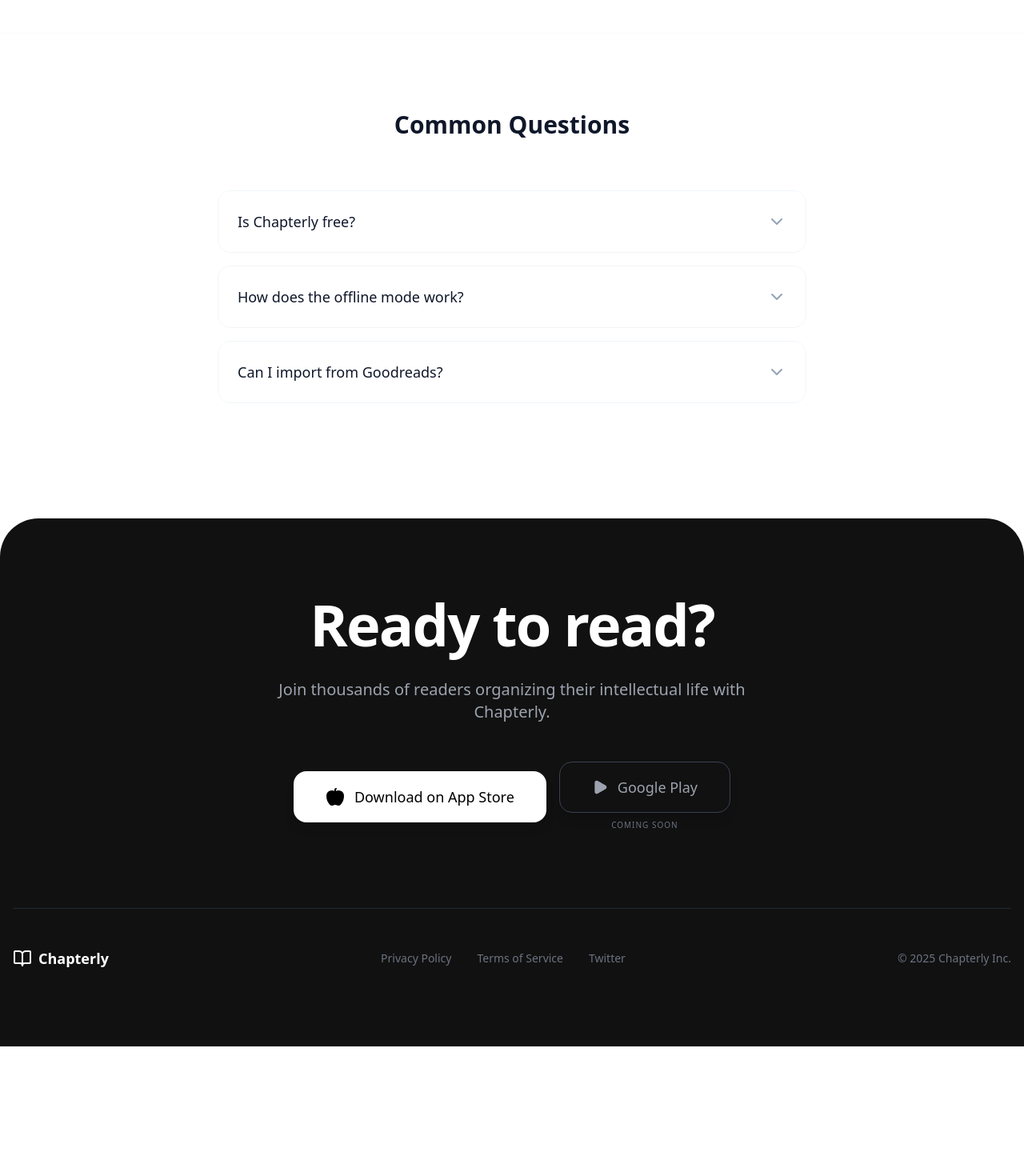
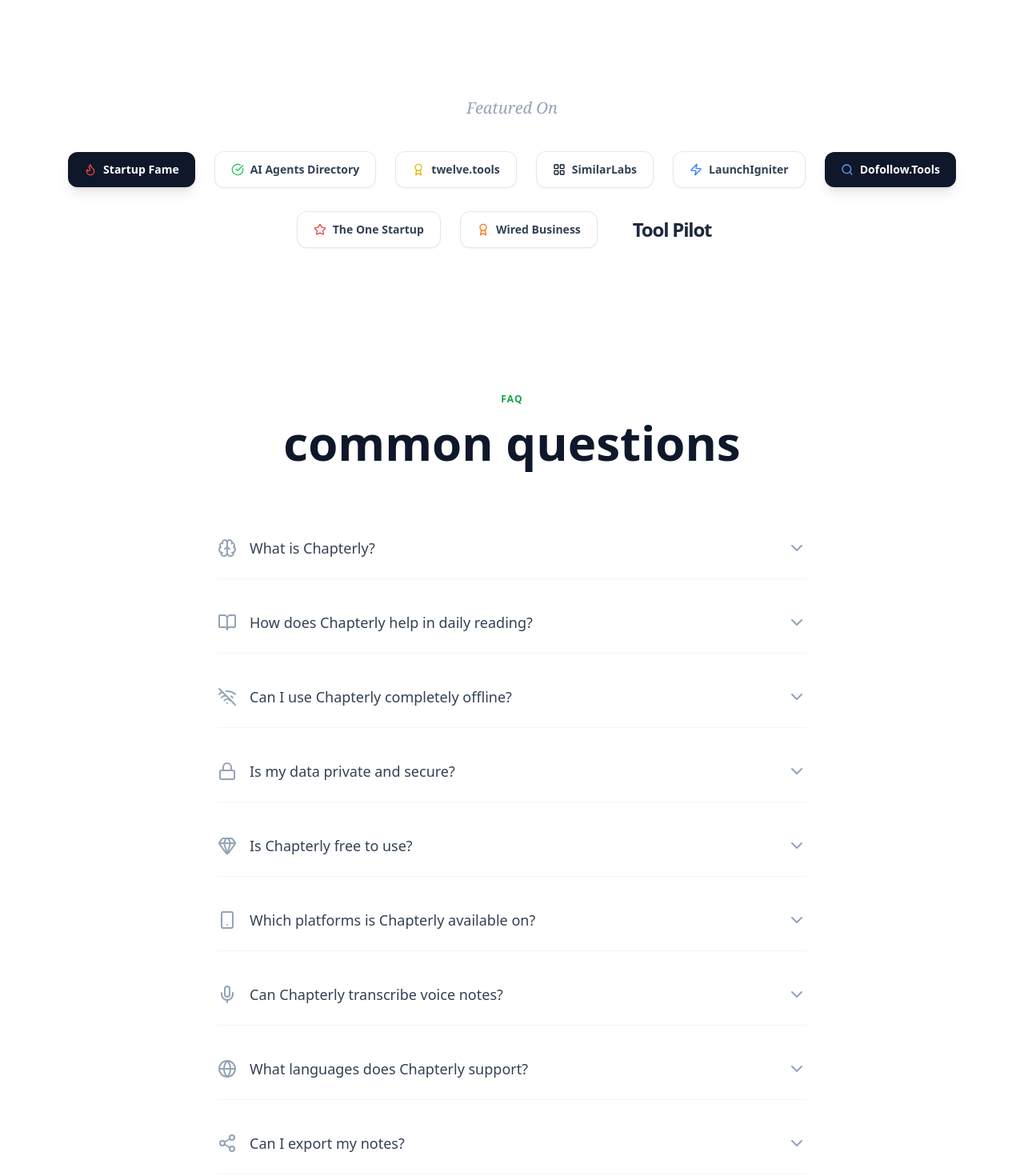
Before and after one commit to NiisG/Chapterly-Features, a Next.js app: page / in a window 1280 px wide. Shown: the part 4320-5790 px from the top of the page at 80% size. Before the commit the page ends 5628 px from the top, so only its background shows below. Built offline with nearby package versions, Linux system fonts and the light colour scheme.

Commit message:
Add changes

```diff
--- a/app/page.tsx
+++ b/app/page.tsx
@@ -13,7 +13,9 @@ import {
   Play, BookOpen, Library, Quote, Search,
   Shield, Smartphone, Zap, ChevronDown,
   ChevronLeft, ChevronRight, Star,
-  Apple, LayoutGrid, FileText, X
+  Apple, LayoutGrid, FileText, X,
+  Brain, WifiOff, Lock, Gem, Mic, Globe, Share2,
+  Flame, Award, CheckCircle
 } from 'lucide-react';
 import { clsx, type ClassValue } from "clsx";
 import { twMerge } from "tailwind-merge";
@@ -248,41 +250,41 @@ const PotentialCarousel = () => {
   );
 };
 
-// 5. LOGO MARQUEE
-const LogoMarquee = () => {
+// 5. FEATURED ON
+const FeaturedOn = () => {
+  const badges = [
+    { name: "Startup Fame", type: "dark", icon: <Flame className="w-4 h-4 text-red-500 mr-2" /> },
+    { name: "AI Agents Directory", type: "light", icon: <CheckCircle className="w-4 h-4 text-green-500 mr-2" /> },
+    { name: "twelve.tools", type: "light", icon: <Award className="w-4 h-4 text-yellow-500 mr-2" /> },
+    { name: "SimilarLabs", type: "light", icon: <LayoutGrid className="w-4 h-4 text-slate-900 mr-2" /> },
+    { name: "LaunchIgniter", type: "light", icon: <Zap className="w-4 h-4 text-blue-500 mr-2" /> },
+    { name: "Dofollow.Tools", type: "dark", icon: <Search className="w-4 h-4 text-blue-400 mr-2" /> },
+    { name: "The One Startup", type: "light", icon: <Star className="w-4 h-4 text-red-500 mr-2" /> },
+    { name: "Wired Business", type: "light", icon: <Award className="w-4 h-4 text-orange-500 mr-2" /> },
+    { name: "Tool Pilot", type: "text", icon: null }, // Just text for variety
+  ];
+
   return (
-    <div className="w-full overflow-hidden py-16 bg-white">
-      <div className="text-center mb-10 text-xs font-bold text-slate-400 uppercase tracking-[0.2em]">Trusted by readers from</div>
-      <div className="relative flex overflow-hidden group select-none">
-        <motion.div
-          className="flex gap-20 min-w-full justify-around items-center opacity-40 grayscale"
-          animate={{ x: ["0%", "-100%"] }}
-          transition={{ duration: 40, repeat: Infinity, ease: "linear" }}
-        >
-          {/* Text Placeholders - Replace with SVGs */}
-          <h3 className="text-3xl font-serif font-bold">Goodreads</h3>
-          <h3 className="text-3xl font-sans font-black tracking-tighter">TheVerge</h3>
-          <h3 className="text-3xl font-serif italic">Medium</h3>
-          <h3 className="text-3xl font-mono font-bold">ProductHunt</h3>
-          <h3 className="text-3xl font-sans font-bold">TechCrunch</h3>
-          <h3 className="text-3xl font-serif font-bold">Goodreads</h3>
-          <h3 className="text-3xl font-sans font-black tracking-tighter">TheVerge</h3>
-          <h3 className="text-3xl font-serif italic">Medium</h3>
-        </motion.div>
-        <motion.div
-          className="flex gap-20 min-w-full justify-around items-center opacity-40 grayscale absolute top-0 left-full pl-20"
-          animate={{ x: ["0%", "-100%"] }}
-          transition={{ duration: 40, repeat: Infinity, ease: "linear" }}
-        >
-          <h3 className="text-3xl font-serif font-bold">Goodreads</h3>
-          <h3 className="text-3xl font-sans font-black tracking-tighter">TheVerge</h3>
-          <h3 className="text-3xl font-serif italic">Medium</h3>
-          <h3 className="text-3xl font-mono font-bold">ProductHunt</h3>
-          <h3 className="text-3xl font-sans font-bold">TechCrunch</h3>
-          <h3 className="text-3xl font-serif font-bold">Goodreads</h3>
-          <h3 className="text-3xl font-sans font-black tracking-tighter">TheVerge</h3>
-          <h3 className="text-3xl font-serif italic">Medium</h3>
-        </motion.div>
+    <div className="py-20 bg-white">
+      <div className="container mx-auto px-4 text-center">
+        <h3 className="text-xl italic text-slate-400 font-serif mb-10">Featured On</h3>
+        <div className="flex flex-wrap justify-center gap-6 items-center">
+          {badges.map((badge, i) => (
+            <motion.div
+              key={i}
+              whileHover={{ y: -2 }}
+              className={cn(
+                "flex items-center px-5 py-3 rounded-xl font-bold text-sm transition-all cursor-default",
+                badge.type === "dark" && "bg-slate-900 text-white shadow-lg",
+                badge.type === "light" && "bg-white border border-slate-200 text-slate-700 shadow-sm hover:shadow-md",
+                badge.type === "text" && "text-2xl font-black text-slate-800 tracking-tighter"
+              )}
+            >
+              {badge.icon}
+              {badge.name}
+            </motion.div>
+          ))}
+        </div>
       </div>
     </div>
   );
@@ -292,6 +294,18 @@ const LogoMarquee = () => {
 
 export default function ChapterlyLanding() {
   const [openFaq, setOpenFaq] = useState<number | null>(null);
+
+  const faqItems = [
+    { icon: Brain, q: "What is Chapterly?", a: "Chapterly is an AI-powered reading companion that helps you track, understand, and retain more from your books." },
+    { icon: BookOpen, q: "How does Chapterly help in daily reading?", a: "It organizes your library, tracks reading streaks, and lets you save highlights and notes instantly for better retention." },
+    { icon: WifiOff, q: "Can I use Chapterly completely offline?", a: "Yes! Chapterly is built to be offline-first. Your library and notes are always accessible without an internet connection." },
+    { icon: Lock, q: "Is my data private and secure?", a: "Absolutely. We do not sell your data. Your reading habits and personal notes are stored locally and synced securely." },
+    { icon: Gem, q: "Is Chapterly free to use?", a: "The core features are free forever. We offer a premium tier for advanced AI insights and unlimited cloud sync." },
+    { icon: Smartphone, q: "Which platforms is Chapterly available on?", a: "Currently available on iOS. Android version is coming soon!" },
+    { icon: Mic, q: "Can Chapterly transcribe voice notes?", a: "Yes, you can dictate notes directly into the app and our AI will transcribe and organize them for you." },
+    { icon: Globe, q: "What languages does Chapterly support?", a: "The interface is in English, but you can track books and take notes in any language." },
+    { icon: Share2, q: "Can I export my notes?", a: "Yes, you can export your highlights and notes to PDF, Markdown, or directly to Notion." },
+  ];
 
   return (
     <div className="min-h-screen bg-white font-sans text-slate-900 selection:bg-sky-200 overflow-x-hidden">
@@ -437,36 +451,41 @@ export default function ChapterlyLanding() {
           </ScrollReveal>
         </section>
 
+        {/* --- FEATURED ON --- */}
+        <ScrollReveal>
+          <FeaturedOn />
+        </ScrollReveal>
+
         {/* --- FAQ --- */}
-        <section className="py-24 bg-white border-t border-slate-50">
+        <section className="py-24 bg-white">
           <ScrollReveal className="container mx-auto px-4 max-w-3xl">
             <div className="text-center mb-16">
-              <h2 className="text-3xl font-bold">Common Questions</h2>
+              <span className="text-green-600 font-bold tracking-widest text-xs uppercase mb-4 block">FAQ</span>
+              <h2 className="text-4xl md:text-6xl font-bold text-slate-900">common questions</h2>
             </div>
 
             <div className="space-y-4">
-              {[
-                { q: "Is Chapterly free?", a: "Yes! The core library and tracking features are completely free forever." },
-                { q: "How does the offline mode work?", a: "We store your data locally on your device. It syncs only when you want it to." },
-                { q: "Can I import from Goodreads?", a: "We are building a CSV importer right now. Join the waitlist to be notified!" },
-              ].map((item, idx) => (
-                <div key={idx} className="border border-slate-100 rounded-2xl overflow-hidden">
+              {faqItems.map((item, idx) => (
+                <div key={idx} className="border-b border-slate-100">
                   <button
-                    className="flex items-center justify-between w-full p-6 text-left font-medium text-lg bg-white hover:bg-slate-50 transition-colors"
+                    className="flex items-center justify-between w-full py-6 text-left font-medium text-lg bg-white hover:bg-slate-50 transition-colors group"
                     onClick={() => setOpenFaq(openFaq === idx ? null : idx)}
                   >
-                    <span>{item.q}</span>
+                    <div className="flex items-center gap-4">
+                      <item.icon className="w-6 h-6 text-slate-400 group-hover:text-slate-900 transition-colors" />
+                      <span className="text-slate-700 group-hover:text-slate-900">{item.q}</span>
+                    </div>
                     <ChevronDown className={cn("transition-transform duration-300 text-slate-400", openFaq === idx ? "rotate-180" : "")} />
                   </button>
                   <AnimatePresence>
                     {openFaq === idx && (
                       <motion.div
-                        initial={{ height: 0 }}
-                        animate={{ height: "auto" }}
-                        exit={{ height: 0 }}
-                        className="overflow-hidden bg-slate-50/50"
+                        initial={{ height: 0, opacity: 0 }}
+                        animate={{ height: "auto", opacity: 1 }}
+                        exit={{ height: 0, opacity: 0 }}
+                        className="overflow-hidden"
                       >
-                        <p className="p-6 pt-0 text-slate-500 leading-relaxed">{item.a}</p>
+                        <p className="pb-6 pl-10 text-slate-500 leading-relaxed">{item.a}</p>
                       </motion.div>
                     )}
                   </AnimatePresence>
@@ -477,42 +496,44 @@ export default function ChapterlyLanding() {
         </section>
 
         {/* --- CTA & FOOTER --- */}
-        <section className="bg-[#111] text-white py-24 rounded-t-[3rem] mt-12">
-          <div className="container mx-auto px-4 text-center">
+        <section className="py-24 bg-white">
+          <div className="container mx-auto px-4 text-center mb-24">
             <motion.div
               initial={{ opacity: 0, y: 20 }}
               whileInView={{ opacity: 1, y: 0 }}
               className="max-w-2xl mx-auto"
             >
-              <h2 className="text-5xl md:text-7xl font-bold mb-8 tracking-tight">Ready to read?</h2>
-              <p className="text-gray-400 text-xl mb-12">Join thousands of readers organizing their intellectual life with Chapterly.</p>
+              <h2 className="text-5xl md:text-7xl font-bold mb-8 tracking-tight text-slate-900">Get Chapterly Now!</h2>
+              <div className="flex justify-center">
+                <Button className="h-16 px-10 bg-slate-900 text-white hover:bg-slate-800 gap-3 text-lg rounded-full shadow-2xl hover:shadow-3xl transition-all hover:-translate-y-1">
+                  <Play className="w-5 h-5 fill-current" /> Download Now
+                </Button>
+              </div>
+            </motion.div>
+          </div>
 
-              <div className="flex flex-col sm:flex-row justify-center items-center gap-4">
-                <Button className="h-16 px-10 bg-white text-black hover:bg-gray-200 gap-3 text-lg rounded-2xl">
-                  <Apple className="w-6 h-6 fill-current" /> Download on App Store
-                </Button>
-                <div className="flex flex-col items-center">
-                  <Button className="h-16 px-10 bg-transparent border border-gray-700 text-gray-400 cursor-not-allowed gap-3 text-lg rounded-2xl hover:bg-transparent">
-                    <Play className="w-5 h-5 fill-current" /> Google Play
-                  </Button>
-                  <span className="text-[10px] uppercase tracking-widest text-gray-500 mt-2">Coming Soon</span>
+          <div className="container mx-auto px-4 pt-12 border-t border-slate-100">
+            <div className="flex flex-col md:flex-row justify-between items-start md:items-center gap-8">
+              <div className="flex flex-col gap-2">
+                <div className="flex items-center gap-2">
+                  <BookOpen className="w-6 h-6 text-slate-900" />
+                  <span className="text-slate-900 font-bold text-xl">Chapterly</span>
+                </div>
+                <p className="text-slate-500 text-sm">The Ultimate Private & AI Notes App</p>
+              </div>
+
+              <div className="flex flex-col md:items-end gap-4">
+                <h4 className="font-bold text-lg text-slate-900">About</h4>
+                <div className="flex flex-col md:items-end gap-2 text-slate-500">
+                  <a href="#" className="hover:text-slate-900 transition-colors">Contact</a>
+                  <a href="#" className="hover:text-slate-900 transition-colors">Privacy</a>
+                  <a href="#" className="hover:text-slate-900 transition-colors">Terms and Conditions</a>
                 </div>
               </div>
-            </motion.div>
+            </div>
 
-            <div className="mt-24 pt-12 border-t border-gray-800 flex flex-col md:flex-row justify-between items-center text-gray-500 text-sm">
-              <div className="flex items-center gap-2 mb-4 md:mb-0">
-                <BookOpen className="w-6 h-6 text-white" />
-                <span className="text-white font-bold text-lg">Chapterly</span>
-              </div>
-              <div className="flex gap-8">
-                <a href="#" className="hover:text-white transition-colors">Privacy Policy</a>
-                <a href="#" className="hover:text-white transition-colors">Terms of Service</a>
-                <a href="#" className="hover:text-white transition-colors">Twitter</a>
-              </div>
-              <div className="mt-4 md:mt-0">
-                © 2025 Chapterly Inc.
-              </div>
+            <div className="mt-16 text-slate-400 text-sm">
+              © 2025 Chapterly Inc. All rights reserved.
             </div>
           </div>
         </section>
```
